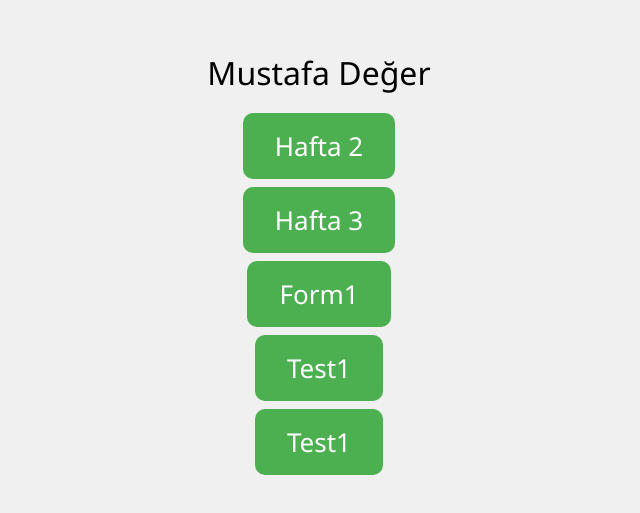
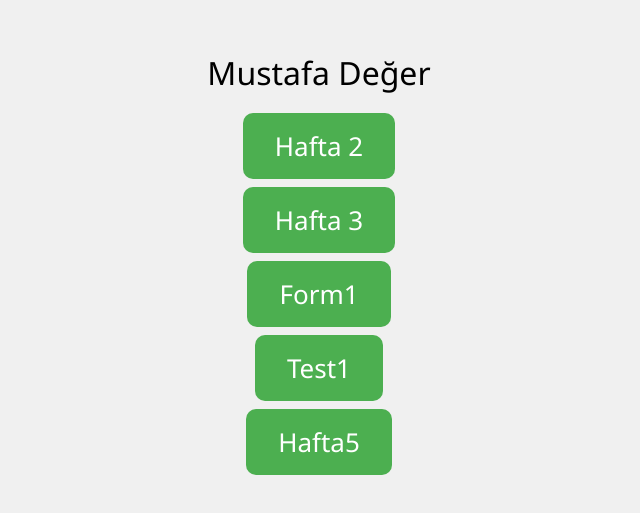
Before and after one commit to MustafaDeger0/bteodevMustafaDeger, a plain HTML site: page index.html in a window 1280 px wide. Shown: the part 143-656 px from the top of the page, without its empty margins (321-961 px from the left). Drawn offline with Linux system fonts and the light colour scheme.

Commit message:
Update index.html

```diff
--- a/index.html
+++ b/index.html
@@ -47,7 +47,7 @@
   <a class="button" href="hafta3.html"> Hafta 3 </a>
   <a class="button" href="form1.html"> Form1 </a>
   <a class="button" href="test1.html"> Test1 </a>
-  <a class="button" href="hafta5.html"> Test1 </a>
+  <a class="button" href="hafta5.html"> Hafta5 </a>
 
 </html>
 </body>
```
